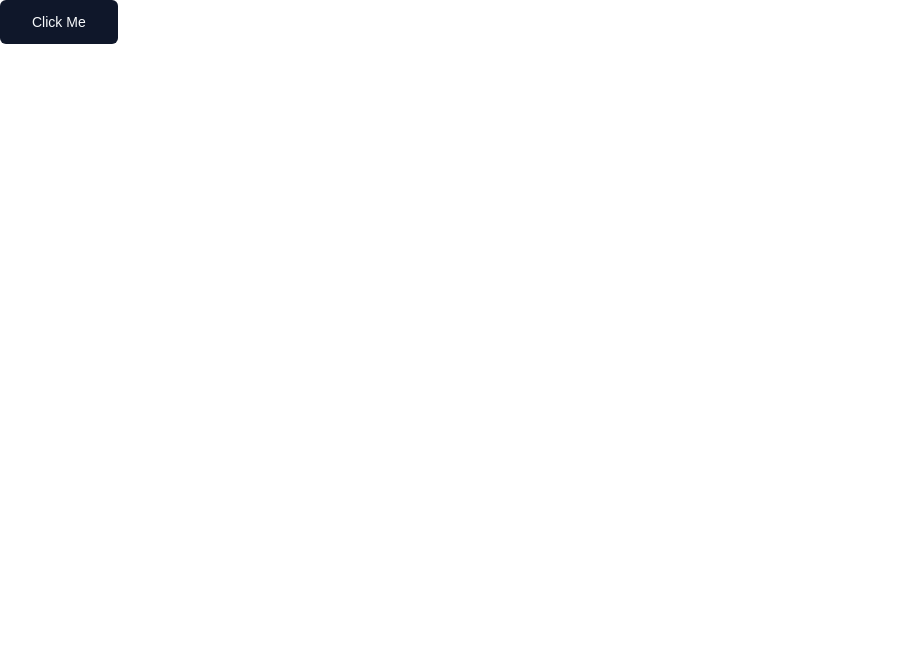
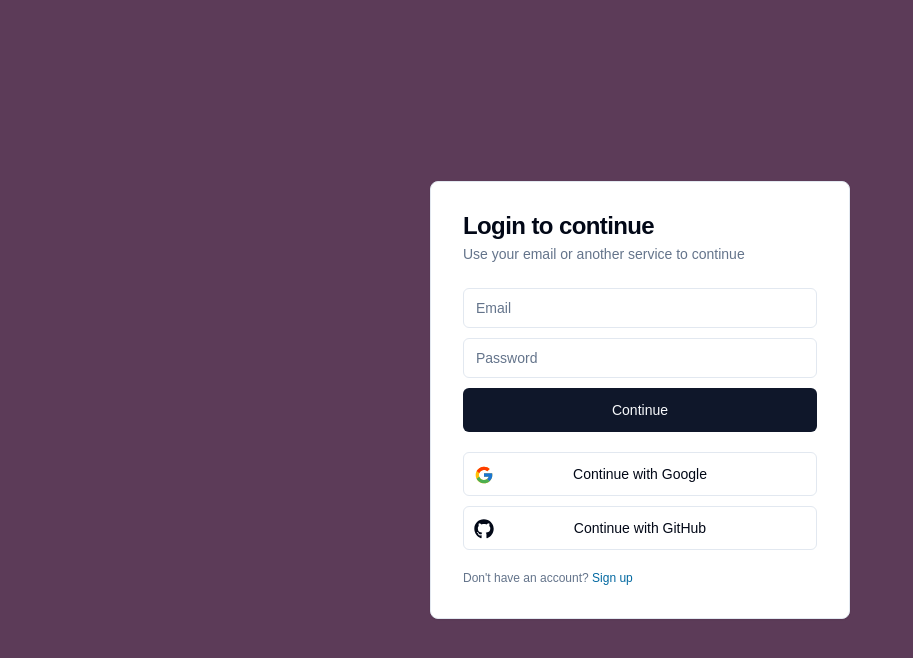
Before and after one commit to Joshk7/slack-clone, a Next.js app: page / in a window 1280 px wide. Shown: the top 658 px of the page, without its empty margins (0-913 px from the left). Built offline with nearby package versions, Linux system fonts and the light colour scheme.

Commit message:
authentication ui

```diff
--- a/package.json
+++ b/package.json
@@ -9,6 +9,7 @@
     "lint": "next lint"
   },
   "dependencies": {
+    "@radix-ui/react-separator": "^1.1.0",
     "@radix-ui/react-slot": "^1.1.0",
     "class-variance-authority": "^0.7.0",
     "clsx": "^2.1.1",
@@ -16,6 +17,7 @@
     "next": "14.2.13",
     "react": "^18",
     "react-dom": "^18",
+    "react-icons": "^5.3.0",
     "tailwind-merge": "^2.5.2",
     "tailwindcss-animate": "^1.0.7"
   },
--- a/src/app/globals.css
+++ b/src/app/globals.css
@@ -10,6 +10,12 @@
   .text-balance {
     text-wrap: balance;
   }
+}
+
+html,
+body,
+:root {
+    height: 100%;
 }
 
 @layer base {
--- a/src/app/page.tsx
+++ b/src/app/page.tsx
@@ -1,8 +1,8 @@
 import Image from "next/image";
-import { Button } from "@/components/ui/button";
+import { AuthScreen } from "@/features/auth/components/auth-screen";
 
 export default function Home() {
   return (
-    <Button size="lg">Click Me</Button>
+    <AuthScreen />
   )
 }
--- /dev/null
+++ b/src/components/ui/card.tsx
@@ -0,0 +1,79 @@
+import * as React from "react"
+
+import { cn } from "@/lib/utils"
+
+const Card = React.forwardRef<
+  HTMLDivElement,
+  React.HTMLAttributes<HTMLDivElement>
+>(({ className, ...props }, ref) => (
+  <div
+    ref={ref}
+    className={cn(
+      "rounded-lg border bg-card text-card-foreground shadow-sm",
+      className
+    )}
+    {...props}
+  />
+))
+Card.displayName = "Card"
+
+const CardHeader = React.forwardRef<
+  HTMLDivElement,
+  React.HTMLAttributes<HTMLDivElement>
+>(({ className, ...props }, ref) => (
+  <div
+    ref={ref}
+    className={cn("flex flex-col space-y-1.5 p-6", className)}
+    {...props}
+  />
+))
+CardHeader.displayName = "CardHeader"
+
+const CardTitle = React.forwardRef<
+  HTMLParagraphElement,
+  React.HTMLAttributes<HTMLHeadingElement>
+>(({ className, ...props }, ref) => (
+  <h3
+    ref={ref}
+    className={cn(
+      "text-2xl font-semibold leading-none tracking-tight",
+      className
+    )}
+    {...props}
+  />
+))
+CardTitle.displayName = "CardTitle"
+
+const CardDescription = React.forwardRef<
+  HTMLParagraphElement,
+  React.HTMLAttributes<HTMLParagraphElement>
+>(({ className, ...props }, ref) => (
+  <p
+    ref={ref}
+    className={cn("text-sm text-muted-foreground", className)}
+    {...props}
+  />
+))
+CardDescription.displayName = "CardDescription"
+
+const CardContent = React.forwardRef<
+  HTMLDivElement,
+  React.HTMLAttributes<HTMLDivElement>
+>(({ className, ...props }, ref) => (
+  <div ref={ref} className={cn("p-6 pt-0", className)} {...props} />
+))
+CardContent.displayName = "CardContent"
+
+const CardFooter = React.forwardRef<
+  HTMLDivElement,
+  React.HTMLAttributes<HTMLDivElement>
+>(({ className, ...props }, ref) => (
+  <div
+    ref={ref}
+    className={cn("flex items-center p-6 pt-0", className)}
+    {...props}
+  />
+))
+CardFooter.displayName = "CardFooter"
+
+export { Card, CardHeader, CardFooter, CardTitle, CardDescription, CardContent }
--- /dev/null
+++ b/src/components/ui/input.tsx
@@ -0,0 +1,25 @@
+import * as React from "react"
+
+import { cn } from "@/lib/utils"
+
+export interface InputProps
+  extends React.InputHTMLAttributes<HTMLInputElement> {}
+
+const Input = React.forwardRef<HTMLInputElement, InputProps>(
+  ({ className, type, ...props }, ref) => {
+    return (
+      <input
+        type={type}
+        className={cn(
+          "flex h-10 w-full rounded-md border border-input bg-background px-3 py-2 text-sm ring-offset-background file:border-0 file:bg-transparent file:text-sm file:font-medium file:text-foreground placeholder:text-muted-foreground focus-visible:outline-none focus-visible:ring-2 focus-visible:ring-ring focus-visible:ring-offset-2 disabled:cursor-not-allowed disabled:opacity-50",
+          className
+        )}
+        ref={ref}
+        {...props}
+      />
+    )
+  }
+)
+Input.displayName = "Input"
+
+export { Input }
--- /dev/null
+++ b/src/components/ui/separator.tsx
@@ -0,0 +1,31 @@
+"use client"
+
+import * as React from "react"
+import * as SeparatorPrimitive from "@radix-ui/react-separator"
+
+import { cn } from "@/lib/utils"
+
+const Separator = React.forwardRef<
+  React.ElementRef<typeof SeparatorPrimitive.Root>,
+  React.ComponentPropsWithoutRef<typeof SeparatorPrimitive.Root>
+>(
+  (
+    { className, orientation = "horizontal", decorative = true, ...props },
+    ref
+  ) => (
+    <SeparatorPrimitive.Root
+      ref={ref}
+      decorative={decorative}
+      orientation={orientation}
+      className={cn(
+        "shrink-0 bg-border",
+        orientation === "horizontal" ? "h-[1px] w-full" : "h-full w-[1px]",
+        className
+      )}
+      {...props}
+    />
+  )
+)
+Separator.displayName = SeparatorPrimitive.Root.displayName
+
+export { Separator }
--- /dev/null
+++ b/src/features/auth/components/auth-screen.tsx
@@ -0,0 +1,20 @@
+"use client";
+
+import { useState } from "react";
+import { SignInFlow } from "../types";
+import { SignInCard } from "./sign-in-card";
+import { SignUpCard } from "./sign-up-card";
+
+export const AuthScreen = () => {
+
+    const [state, setState] = useState<SignInFlow>("signIn");
+
+    return (
+        <div className="h-full flex items-center justify-center bg-[#5C3B58]">
+            <div className="md:h-auto md:w-[420px]">
+                {state === "signIn" ? <SignInCard setState={setState} /> : <SignUpCard setState={setState} /> }
+            </div>
+        </div>
+
+    )
+}
--- /dev/null
+++ b/src/features/auth/components/sign-in-card.tsx
@@ -0,0 +1,86 @@
+import { FcGoogle } from "react-icons/fc";
+import { FaGithub } from "react-icons/fa";
+import { Button } from "@/components/ui/button";
+import {
+  Card,
+  CardContent,
+  CardDescription,
+  CardHeader,
+  CardTitle,
+} from "@/components/ui/card";
+import { Input } from "@/components/ui/input";
+import { Separator } from "@radix-ui/react-separator";
+import { SignInFlow } from "../types";
+import { useState } from "react";
+
+type SignInCardProps = {
+  setState: (state: SignInFlow) => void;
+};
+
+export const SignInCard = ({ setState }: SignInCardProps) => {
+    const [email, setEmail] = useState("");
+    const [password, setPassword] = useState("");
+
+  return (
+    <Card className="w-full h-full p-8">
+      <CardHeader className="px-0 pt-0">
+        <CardTitle>Login to continue</CardTitle>
+        <CardDescription>
+          Use your email or another service to continue
+        </CardDescription>
+      </CardHeader>
+      <CardContent className="space-y-5 px-0 pb-0">
+        <form action="" className="space-y-2.5">
+          <Input
+            disabled={false}
+            value={email}
+            onChange={(e) => {setEmail(e.target.value)}}
+            placeholder="Email"
+            type="email"
+            required
+          />
+          <Input
+            disabled={false}
+            value={password}
+            onChange={(e) => {setPassword(e.target.value)}}
+            placeholder="Password"
+            type="password"
+            required
+          />
+          <Button type="submit" className="w-full" size="lg" disabled={false}>
+            Continue
+          </Button>
+        </form>
+        <Separator />
+        <div className="flex flex-col gap-y-2.5">
+          <Button
+            disabled={false}
+            onClick={() => {}}
+            variant="outline"
+            size="lg"
+            className="w-full relative"
+          >
+            <FcGoogle className="size-5 absolute top-3 left-2.5" />
+            Continue with Google
+          </Button>
+          <Button
+            disabled={false}
+            onClick={() => {}}
+            variant="outline"
+            size="lg"
+            className="w-full relative"
+          >
+            <FaGithub className="size-5 absolute top-3 left-2.5" />
+            Continue with GitHub
+          </Button>
+        </div>
+        <p className="text-xs text-muted-foreground">
+          Don&apos;t have an account?{" "}
+          <span onClick={() => {setState("signUp")}} className="text-sky-700 hover:underline cursor-pointer">
+            Sign up
+          </span>
+        </p>
+      </CardContent>
+    </Card>
+  );
+};
--- /dev/null
+++ b/src/features/auth/components/sign-up-card.tsx
@@ -0,0 +1,100 @@
+import { FcGoogle } from "react-icons/fc";
+import { FaGithub } from "react-icons/fa";
+import { Button } from "@/components/ui/button";
+import {
+  Card,
+  CardContent,
+  CardDescription,
+  CardHeader,
+  CardTitle,
+} from "@/components/ui/card";
+import { Input } from "@/components/ui/input";
+import { Separator } from "@radix-ui/react-separator";
+import { SignInFlow } from "../types";
+import { useState } from "react";
+
+type SignUpCardProps = {
+  setState: (state: SignInFlow) => void;
+};
+
+export const SignUpCard = ({ setState }: SignUpCardProps) => {
+  const [email, setEmail] = useState("");
+  const [password, setPassword] = useState("");
+  const [confirmPassword, setConfirmPassword] = useState("");
+
+  return (
+    <Card className="w-full h-full p-8">
+      <CardHeader className="px-0 pt-0">
+        <CardTitle>Sign up to continue</CardTitle>
+        <CardDescription>
+          Use your email or another service to continue
+        </CardDescription>
+      </CardHeader>
+      <CardContent className="space-y-5 px-0 pb-0">
+        <form action="" className="space-y-2.5">
+          <Input
+            disabled={false}
+            value={email}
+            onChange={(e) => {setEmail(e.target.value)}}
+            placeholder="Email"
+            type="email"
+            required
+          />
+          <Input
+            disabled={false}
+            value={password}
+            onChange={(e) => {setPassword(e.target.value)}}
+            placeholder="Confirm"
+            type="password"
+            required
+          />
+          <Input
+            disabled={false}
+            value={confirmPassword}
+            onChange={(e) => {setConfirmPassword(e.target.value)}}
+            placeholder="Confirm password"
+            type="password"
+            required
+          />
+          <Button type="submit" className="w-full" size="lg" disabled={false}>
+            Continue
+          </Button>
+        </form>
+        <Separator />
+        <div className="flex flex-col gap-y-2.5">
+          <Button
+            disabled={false}
+            onClick={() => {}}
+            variant="outline"
+            size="lg"
+            className="w-full relative"
+          >
+            <FcGoogle className="size-5 absolute top-3 left-2.5" />
+            Continue with Google
+          </Button>
+          <Button
+            disabled={false}
+            onClick={() => {}}
+            variant="outline"
+            size="lg"
+            className="w-full relative"
+          >
+            <FaGithub className="size-5 absolute top-3 left-2.5" />
+            Continue with GitHub
+          </Button>
+        </div>
+        <p className="text-xs text-muted-foreground">
+          Already have an account?{" "}
+          <span
+            onClick={() => {
+              setState("signIn");
+            }}
+            className="text-sky-700 hover:underline cursor-pointer"
+          >
+            Sign in
+          </span>
+        </p>
+      </CardContent>
+    </Card>
+  );
+};
--- /dev/null
+++ b/src/features/auth/types.ts
@@ -0,0 +1 @@
+export type SignInFlow = "signIn" | "signUp";
```
Also changed, not shown: 1 other file (tests, documents, lock files or other folders).
